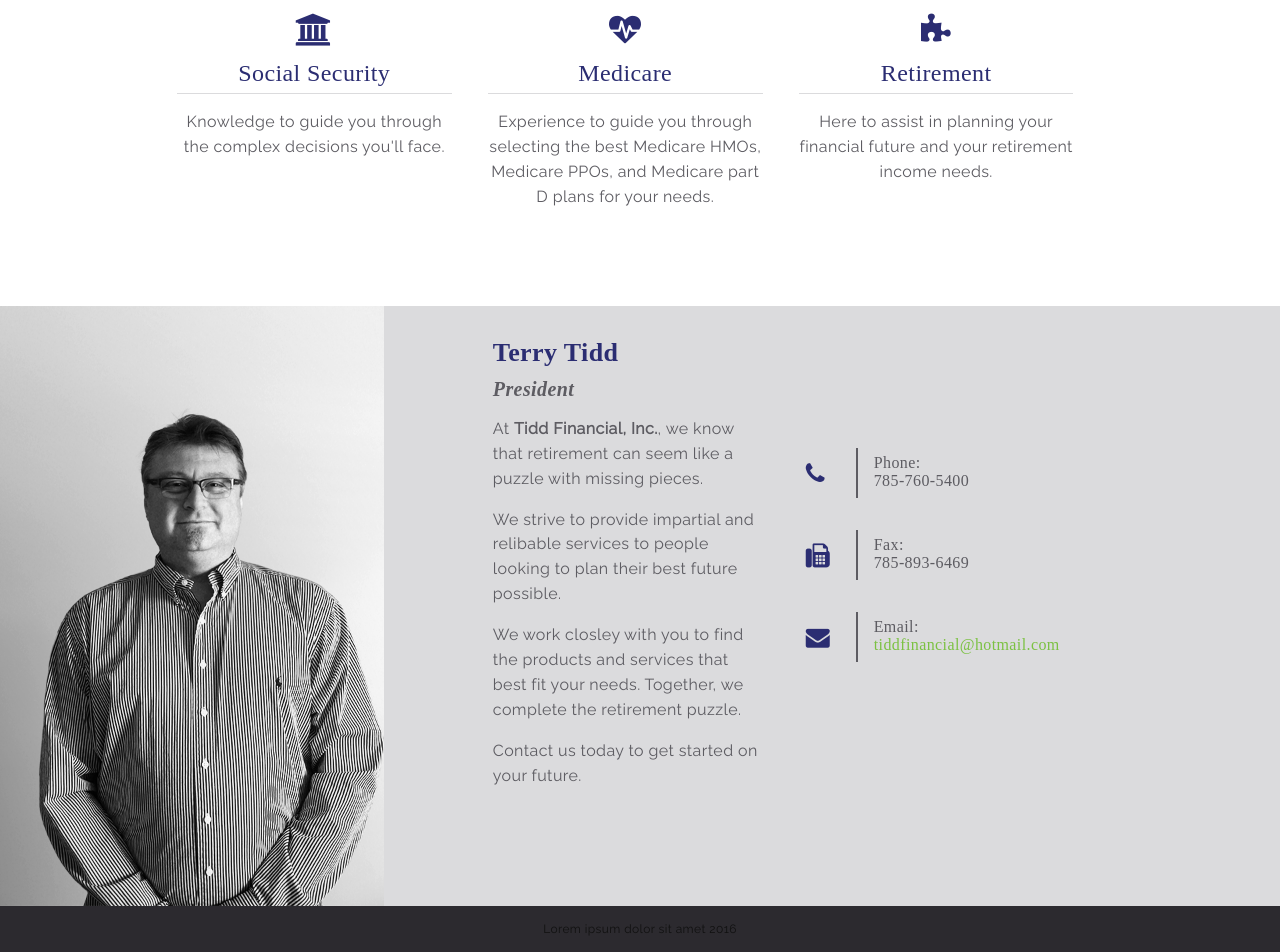
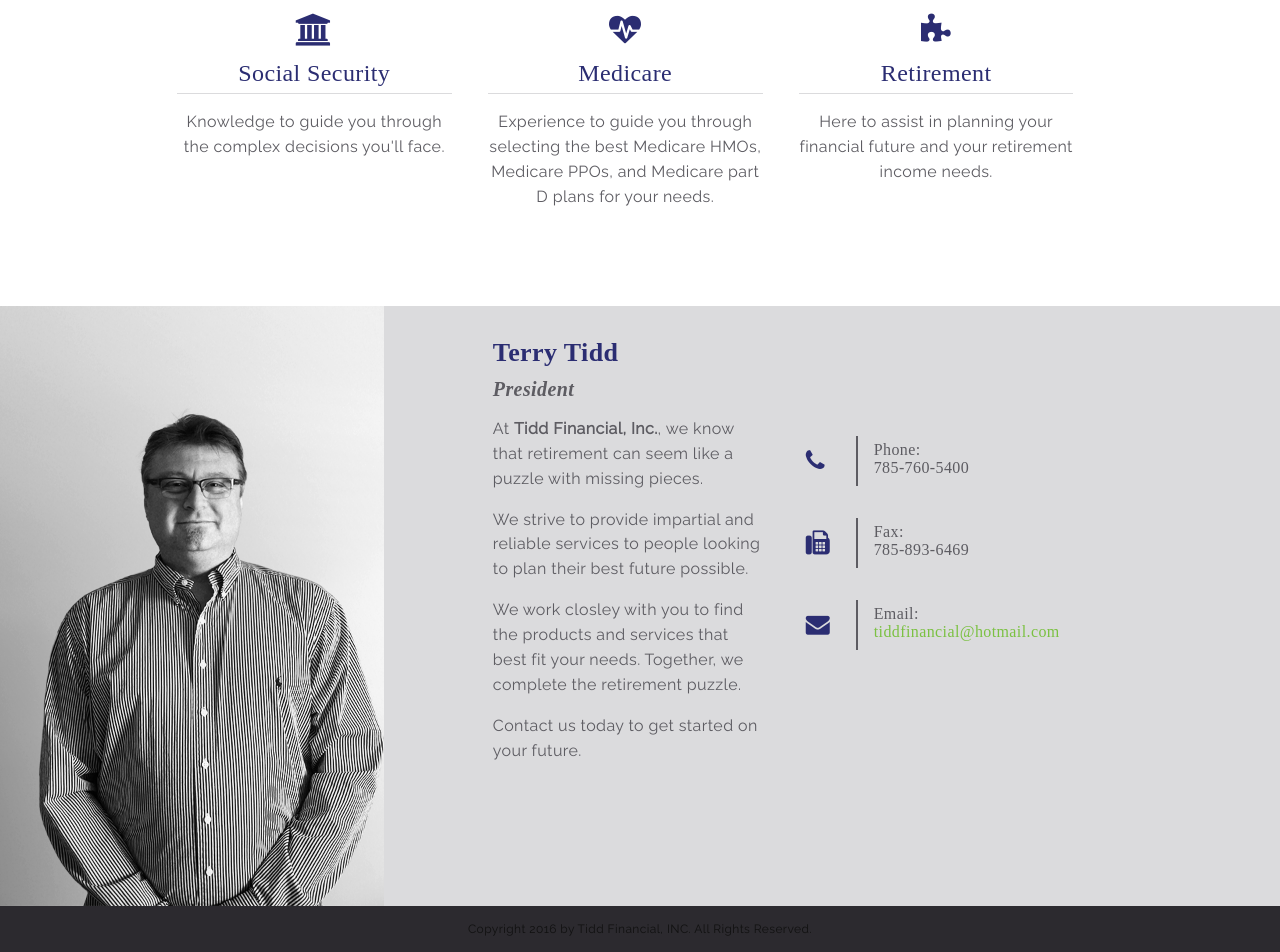
Before and after one commit to jjbert18/tidd-financial, a Jekyll site: the page built from index.html, in a window 1280 px wide and 1338 px high. Shown: the part 386-1338 px from the top of the window. Built offline with Jekyll 4.4.1, drawn with Linux system fonts in a browser that asks for light colours; nearby versions of some CDN libraries.

Commit message:
spelling, ipsum, and menu toggle bug

```diff
--- a/_layouts/default.html
+++ b/_layouts/default.html
@@ -97,7 +97,7 @@
 	<footer class="footer">
 		<div class="container">
 			<div class="footer__copyright">
-				Lorem ipsum dolor sit amet 2016
+				Copyright 2016 by Tidd Financial, INC. All Rights Reserved.
 			</div>
 		</div>
 	</footer>
--- a/index.html
+++ b/index.html
@@ -58,7 +58,7 @@ title: Tidd Financial
                     seem like a puzzle with missing pieces.
                 </p>
 
-                <p> We strive to provide impartial and relibable services to
+                <p> We strive to provide impartial and reliable services to
                     people looking to plan their best future possible.
                 </p>
 
--- a/js/menu-toggle.js
+++ b/js/menu-toggle.js
@@ -7,6 +7,7 @@ $(document).ready(function() {
     $('.main-menu__navigation-item').click(function(){
         var query = Modernizr.mq('(max-width: 776px)');
         if (query) {
+            $('.js-menu-icon-toggle').removeClass('jsa-open');
             $('.main-menu__navigation').slideUp();
         }
     });
```
Also changed, not shown: 3 other files.
